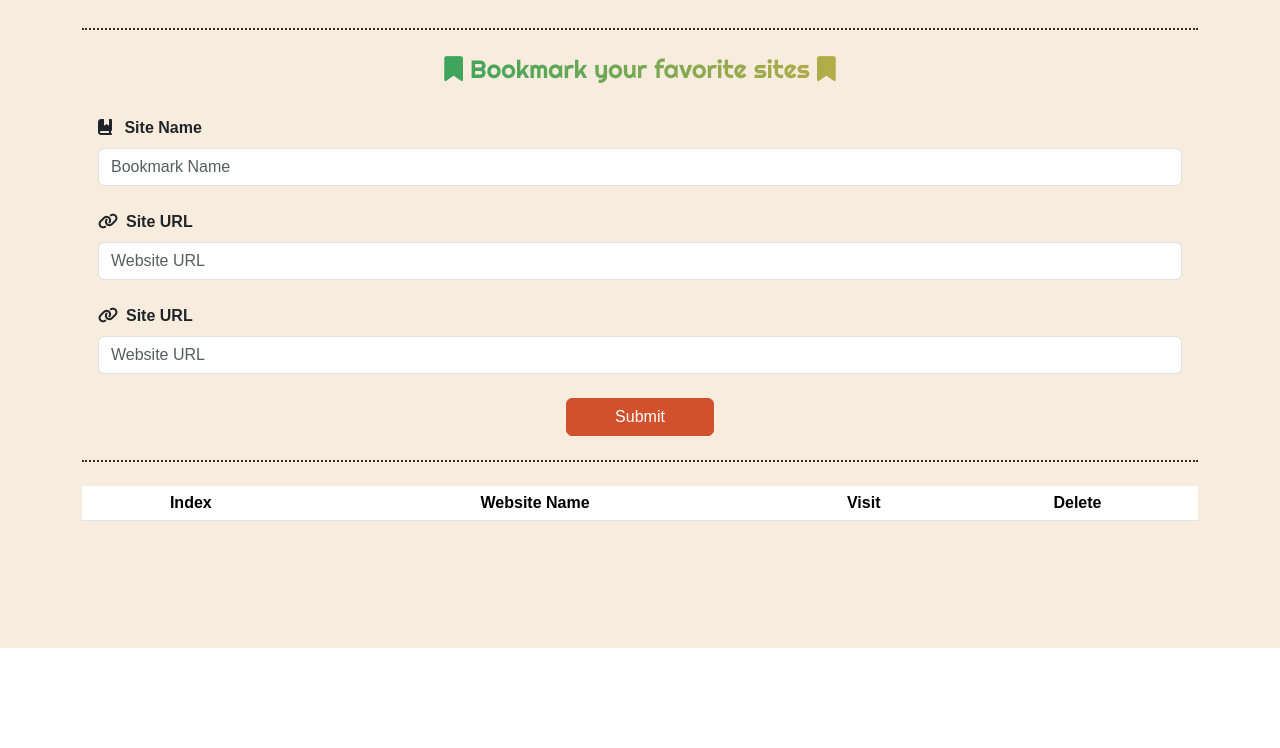
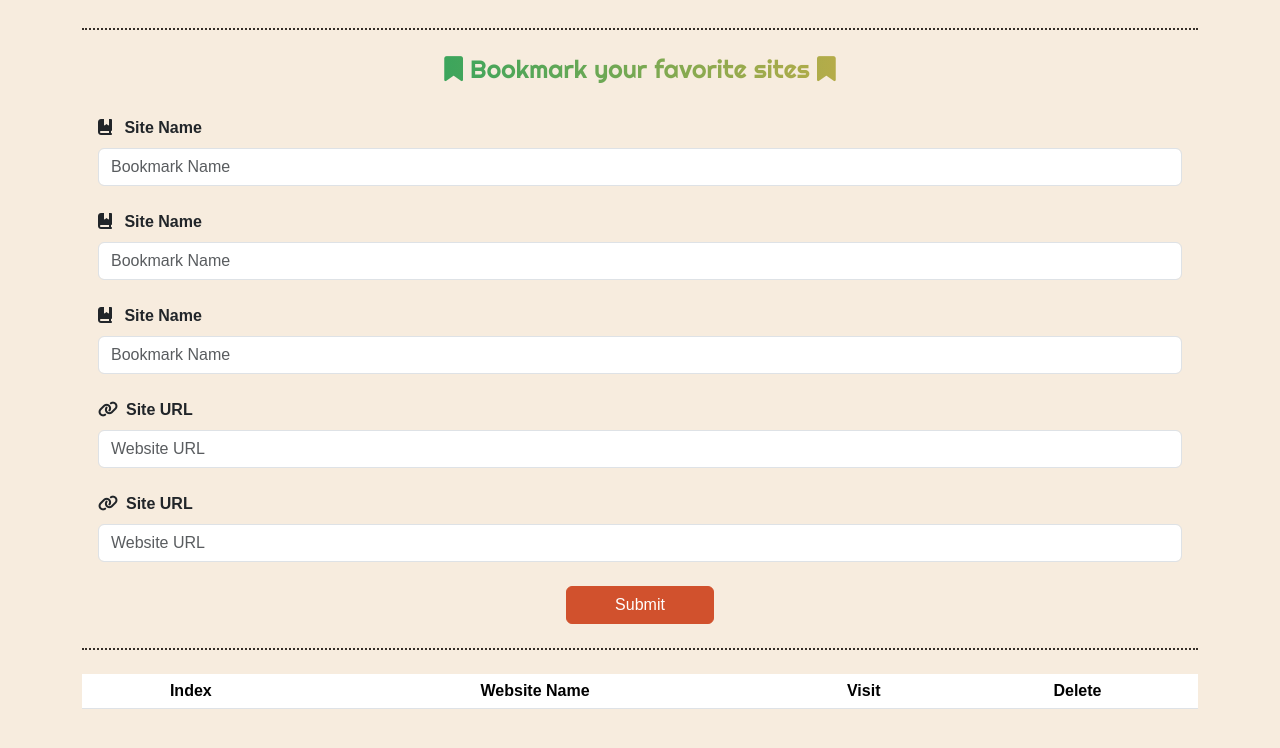
Before and after one commit to Mohamed-Afia/Route-Task-2, a plain HTML site: page index.html in a window 1280 px wide. Shown: the part 152-900 px from the top of the page. Before the commit the page ends 800 px from the top, so only its background shows below. Drawn offline with Linux system fonts and the light colour scheme; a web font is replaced by a local one.

Commit message:
new libes

```diff
--- a/index.html
+++ b/index.html
@@ -26,12 +26,35 @@
           Bookmark your favorite sites
           <i class="fa-solid fa-bookmark"></i>
         </h2>
+
         <div class="site-name w-100 d-flex flex-column justify-content-center">
           <label for="bookmarkName" class="pb-2 fw-semibold">
             <i class="fa-solid fa-book-bookmark pe-2"></i>
             Site Name</label>
           <input type="text" placeholder="Bookmark Name" class="form-control" id="bookmarkName" />
         </div>
+
+
+
+        <div class="site-name w-100 d-flex flex-column justify-content-center">
+          <label for="bookmarkName" class="pb-2 fw-semibold">
+            <i class="fa-solid fa-book-bookmark pe-2"></i>
+            Site Name</label>
+          <input type="text" placeholder="Bookmark Name" class="form-control" id="bookmarkName" />
+        </div>
+
+
+        <div class="site-name w-100 d-flex flex-column justify-content-center">
+          <label for="bookmarkName" class="pb-2 fw-semibold">
+            <i class="fa-solid fa-book-bookmark pe-2"></i>
+            Site Name</label>
+          <input type="text" placeholder="Bookmark Name" class="form-control" id="bookmarkName" />
+        </div>
+
+
+
+
+
         <div class="site-url w-100 d-flex flex-column justify-content-center">
           <label for="bookmarkURL" class="pb-2 fw-semibold">
             <i class="fa-solid fa-link pe-2"></i>Site URL</label>
```
